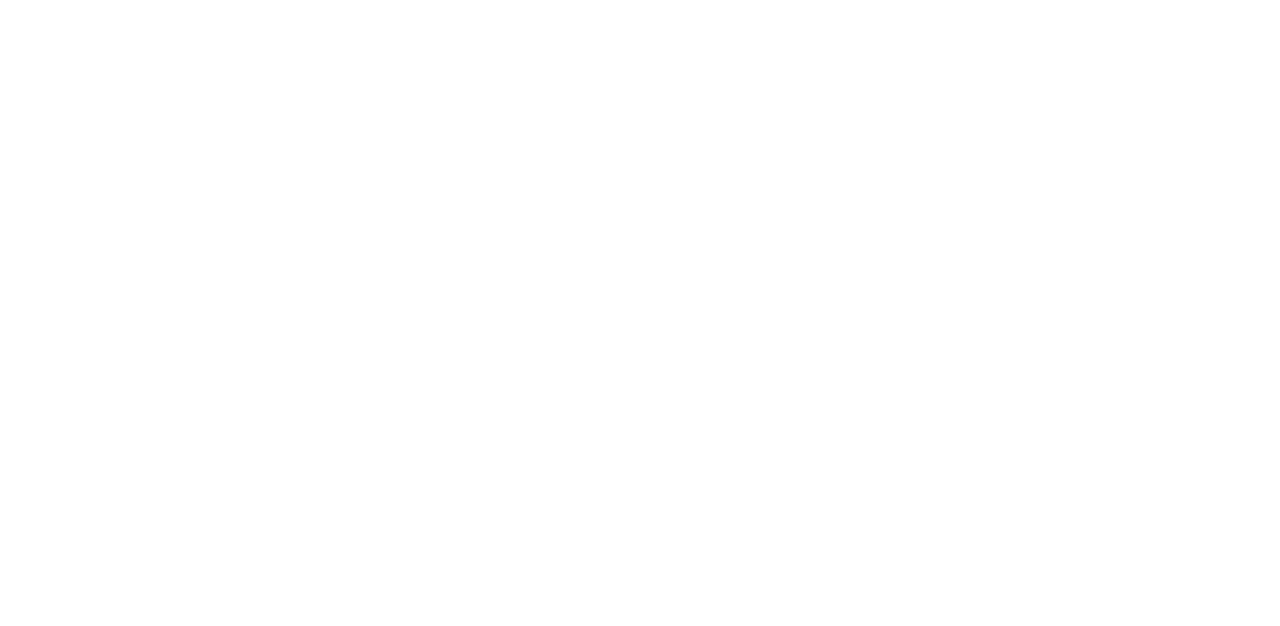
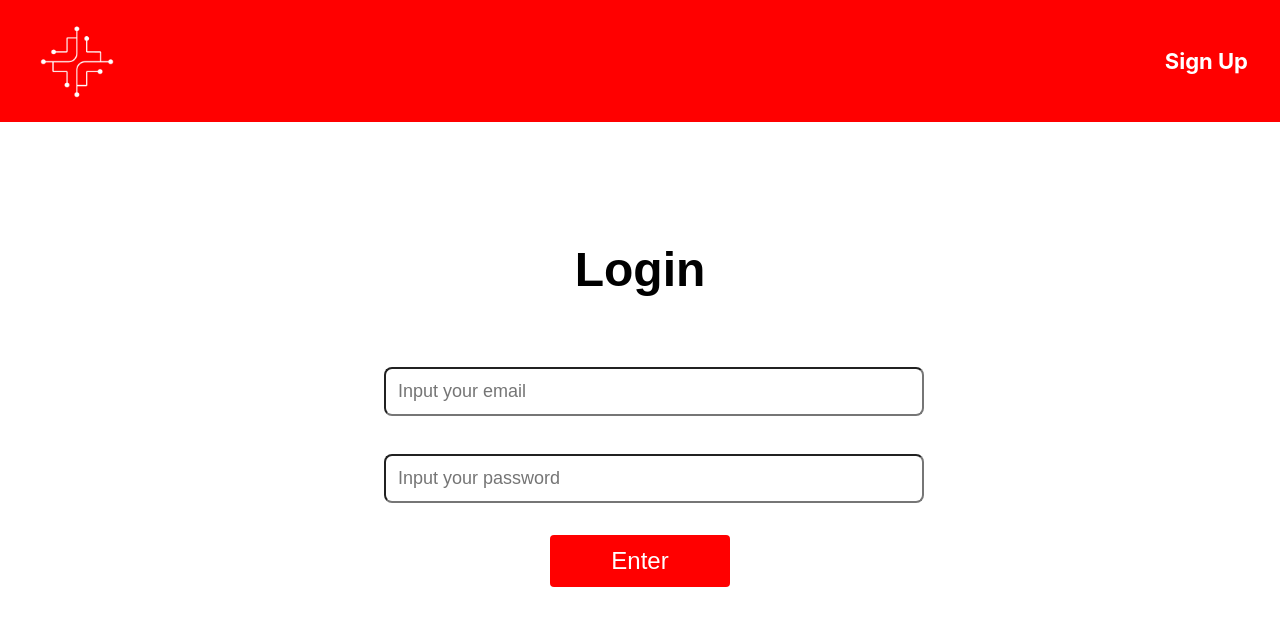
Before and after one commit to gabrielbsx/oficina-de-integracao, a React (Create React App) app in the folder frontend/: page /login in a window 1280 px wide. Before the commit this address had no page. Shown: the top 626 px of the page. Built offline with nearby package versions, Linux system fonts and the light colour scheme.

Commit message:
chore: add login page

```diff
--- a/frontend/src/App.js
+++ b/frontend/src/App.js
@@ -1,6 +1,7 @@
 import {BrowserRouter, Routes, Route} from 'react-router-dom';
 
 import Main from './pages/Main/index'
+import Login from './pages/Login/index';
 
 function App() {
   return (
@@ -8,6 +9,7 @@
       <BrowserRouter>
         <Routes>
           <Route path='/' element={<Main />} />
+          <Route path='/login' element={<Login />} />
         </Routes>
       </BrowserRouter>
     </div>
--- a/frontend/src/components/Header/index.css
+++ b/frontend/src/components/Header/index.css
@@ -18,11 +18,11 @@
 
 .Header-logo img {
 	margin: 0px;
-	width: 20%;
+	width: 18%;
 }
 
 .Header-btns span {
-	font-size: 18px;
+	font-size: 22px;
 	margin-left: 48px;
 	color: white;
 }
--- /dev/null
+++ b/frontend/src/pages/Login/index.css
@@ -0,0 +1,43 @@
+.login h1{
+    font-size: 48px;
+    text-align: center;
+    margin-top: 120px;
+    color: black;
+    font-family: Arial, Helvetica, sans-serif;
+}
+
+.login form {
+    width: 40vw;
+    margin: 0 auto;
+}
+
+.login label {
+    font-size: 24px;
+    margin: 24px 0px 8px 0px;
+    font-family: Arial, Helvetica, sans-serif;
+    color: white;
+}
+
+.login input {
+    width: 40vw;
+    font-size: 18px;
+    padding: 12px;
+    margin-top: 10px;
+    border-radius: 8px;
+}
+
+.login button {
+    border: none;
+    font-size: 24px;
+    color: #fff;
+    padding: 12px 16px;
+    display: block;
+    margin: 32px auto;
+    background-color: red;
+    width: 180px;
+    border-radius: 4px;
+}
+
+.mensagem-erro {
+    color: #ed373a;
+}
--- /dev/null
+++ b/frontend/src/pages/Login/index.jsx
@@ -0,0 +1,44 @@
+
+import Header from "../../components/Header"
+import './index.css'
+
+
+const Login = () =>{
+    return(
+        <div className="login">
+            <Header screem='Login' />
+
+            <div className="Login container mt-4">
+                <div className="row justify-content-center">
+                    <div className="col-6">
+                        <h1>Login</h1>
+                        <form>
+                            <div className="mb-3">
+                                <label htmlFor="inputEmail" className="form-label">Email</label>
+                                 <input
+                                    type="email"
+                                    className="form-control"
+                                    id="inputEmail"
+                                    placeholder='Input your email'
+                                />
+                            </div>
+                            <div className="mb-3">
+                                <label htmlFor="inputPassword" className="form-label">Senha</label>
+                                <input
+                                    type="password"
+                                    className="form-control"
+                                    id="inputPassword"
+                                    placeholder='Input your password'
+                                />
+                            </div>
+
+                            <button>Enter</button>
+                        </form>
+                    </div>
+                </div>
+            </div>
+        </div>
+    )
+}
+
+export default Login
```
